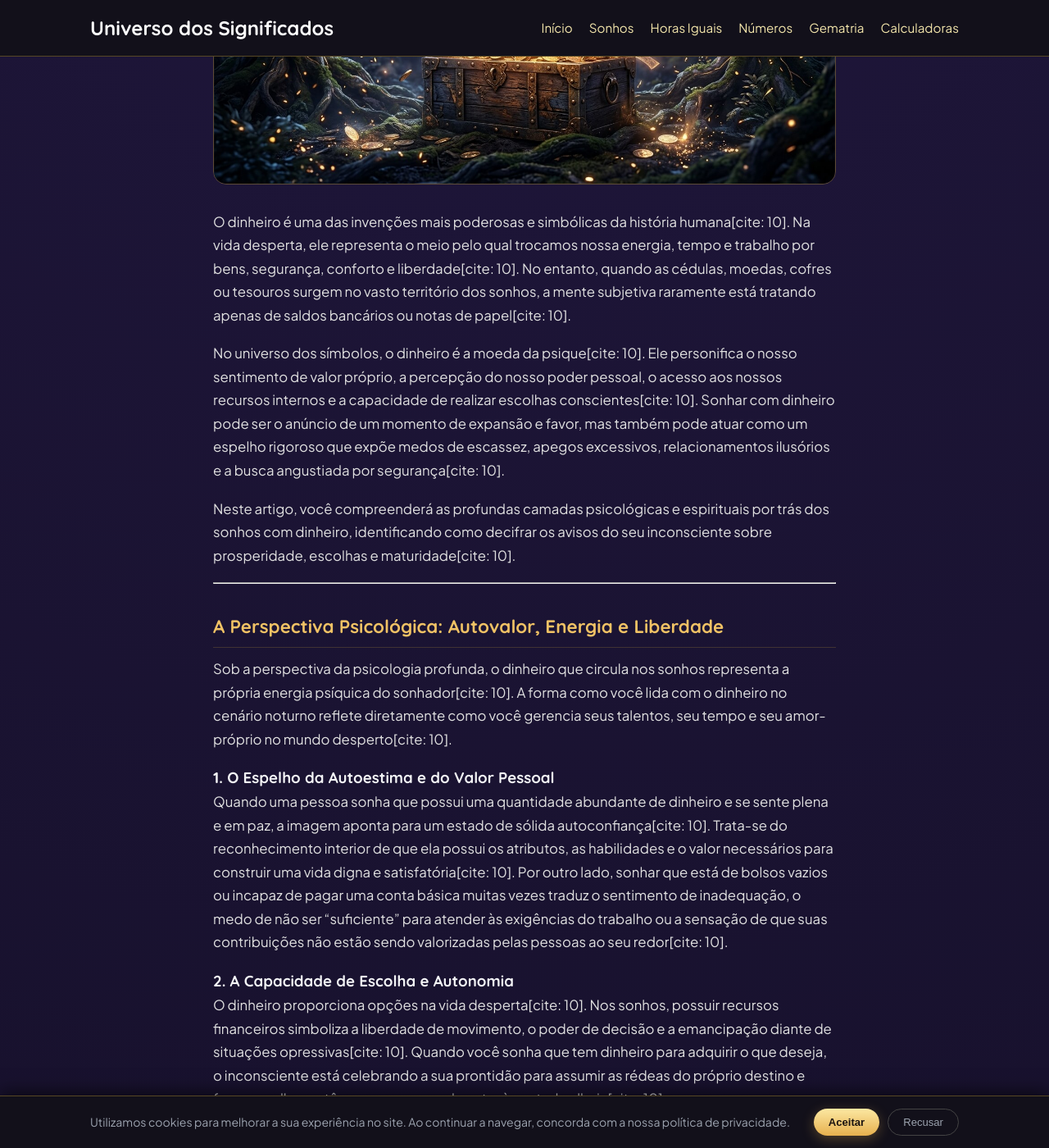
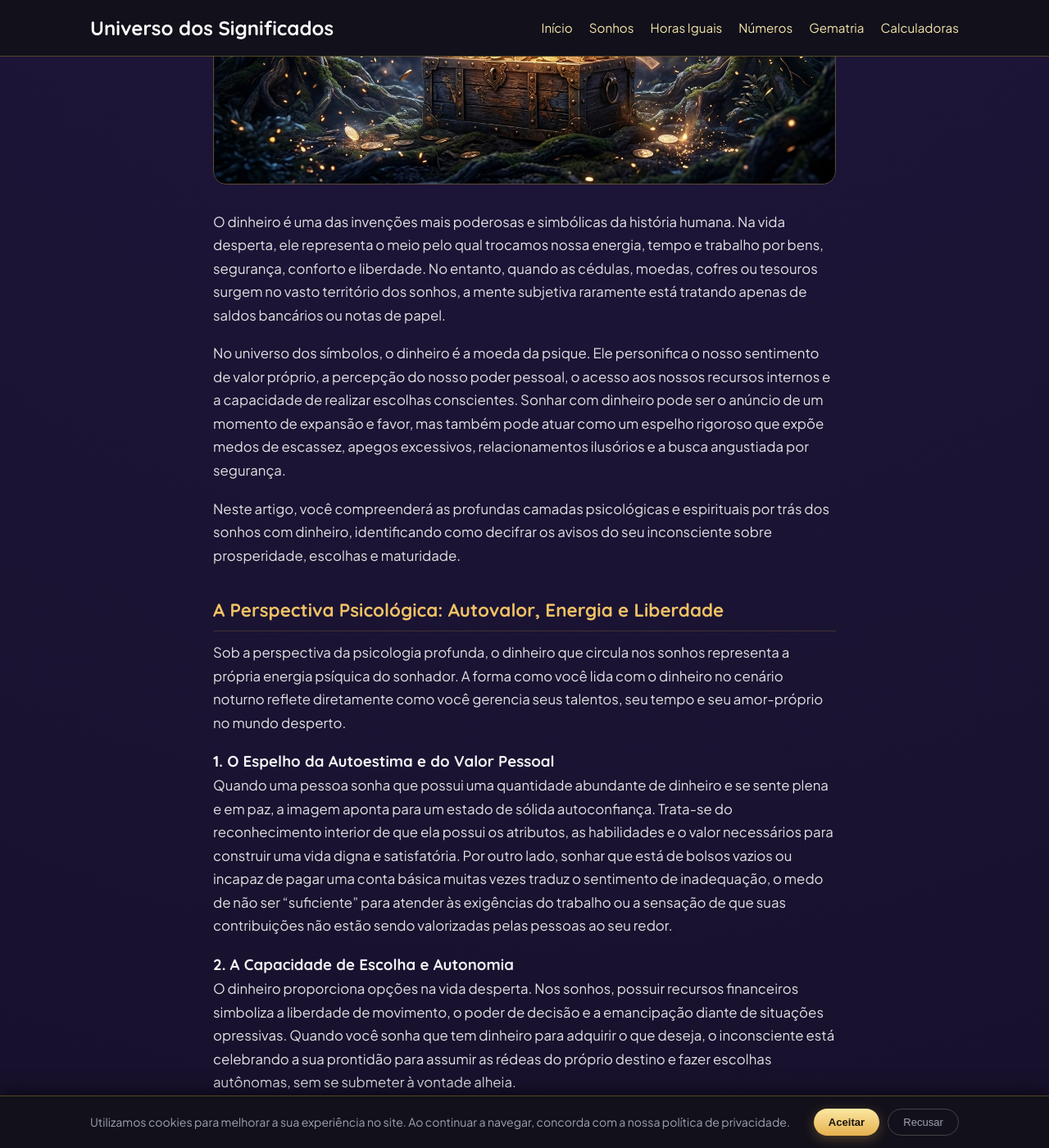
Before and after one commit to dreams-num/portal-significados, a Jekyll site: the page built from _posts/2026-04-01-Sonhar-com-Dinheiro-Abundância-Prosperidade-Alertas.md, in a window 1280 px wide and 1400 px high, scrolled down 509 px. Shown: the whole window at 82% size. Built offline with Jekyll 4.4.1, drawn with Linux system fonts in a browser that asks for light colours; some of the changed text lies outside the part shown.

Commit message:
Update 2026-04-01-Sonhar-com-Dinheiro-Abundância-Prosperidade-Alertas.md

```diff
--- a/_posts/2026-04-01-Sonhar-com-Dinheiro-Abundância-Prosperidade-Alertas.md
+++ b/_posts/2026-04-01-Sonhar-com-Dinheiro-Abundância-Prosperidade-Alertas.md
@@ -11,98 +11,84 @@ category_name: sonhos
 # Sonhar com Dinheiro e Abundância: Prosperidade Material, Recursos Internos e Alertas
 
 <figure style="margin: 25px 0; text-align: center;">
-   <img src="{{ '/assets/images/dinheiro-abundancia.jpg' | relative_url }}" alt="Sonhar com Dinheiro e Abundância" style="max-width: 100%; border-radius: 16px; border: 1px solid var(--border-color);">
+   <img src="{{ '/assets/images/dinheiro-abundancia.jpg' | relative_url }}" alt="Um baú aberto cheio de moedas e notas de dinheiro dourados no meio de arvores à noite" style="max-width: 100%; border-radius: 16px; border: 1px solid var(--border-color);">
 </figure>
 
+O dinheiro é uma das invenções mais poderosas e simbólicas da história humana. Na vida desperta, ele representa o meio pelo qual trocamos nossa energia, tempo e trabalho por bens, segurança, conforto e liberdade. No entanto, quando as cédulas, moedas, cofres ou tesouros surgem no vasto território dos sonhos, a mente subjetiva raramente está tratando apenas de saldos bancários ou notas de papel.
 
-O dinheiro é uma das invenções mais poderosas e simbólicas da história humana[cite: 10]. Na vida desperta, ele representa o meio pelo qual trocamos nossa energia, tempo e trabalho por bens, segurança, conforto e liberdade[cite: 10]. No entanto, quando as cédulas, moedas, cofres ou tesouros surgem no vasto território dos sonhos, a mente subjetiva raramente está tratando apenas de saldos bancários ou notas de papel[cite: 10].
+No universo dos símbolos, o dinheiro é a moeda da psique. Ele personifica o nosso sentimento de valor próprio, a percepção do nosso poder pessoal, o acesso aos nossos recursos internos e a capacidade de realizar escolhas conscientes. Sonhar com dinheiro pode ser o anúncio de um momento de expansão e favor, mas também pode atuar como um espelho rigoroso que expõe medos de escassez, apegos excessivos, relacionamentos ilusórios e a busca angustiada por segurança.
 
-No universo dos símbolos, o dinheiro é a moeda da psique[cite: 10]. Ele personifica o nosso sentimento de valor próprio, a percepção do nosso poder pessoal, o acesso aos nossos recursos internos e a capacidade de realizar escolhas conscientes[cite: 10]. Sonhar com dinheiro pode ser o anúncio de um momento de expansão e favor, mas também pode atuar como um espelho rigoroso que expõe medos de escassez, apegos excessivos, relacionamentos ilusórios e a busca angustiada por segurança[cite: 10].
-
-Neste artigo, você compreenderá as profundas camadas psicológicas e espirituais por trás dos sonhos com dinheiro, identificando como decifrar os avisos do seu inconsciente sobre prosperidade, escolhas e maturidade[cite: 10].
-
----
+Neste artigo, você compreenderá as profundas camadas psicológicas e espirituais por trás dos sonhos com dinheiro, identificando como decifrar os avisos do seu inconsciente sobre prosperidade, escolhas e maturidade.
 
 ## A Perspectiva Psicológica: Autovalor, Energia e Liberdade
 
-Sob a perspectiva da psicologia profunda, o dinheiro que circula nos sonhos representa a própria energia psíquica do sonhador[cite: 10]. A forma como você lida com o dinheiro no cenário noturno reflete diretamente como você gerencia seus talentos, seu tempo e seu amor-próprio no mundo desperto[cite: 10].
+Sob a perspectiva da psicologia profunda, o dinheiro que circula nos sonhos representa a própria energia psíquica do sonhador. A forma como você lida com o dinheiro no cenário noturno reflete diretamente como você gerencia seus talentos, seu tempo e seu amor-próprio no mundo desperto.
 
 ### 1. O Espelho da Autoestima e do Valor Pessoal
-Quando uma pessoa sonha que possui uma quantidade abundante de dinheiro e se sente plena e em paz, a imagem aponta para um estado de sólida autoconfiança[cite: 10]. Trata-se do reconhecimento interior de que ela possui os atributos, as habilidades e o valor necessários para construir uma vida digna e satisfatória[cite: 10]. Por outro lado, sonhar que está de bolsos vazios ou incapaz de pagar uma conta básica muitas vezes traduz o sentimento de inadequação, o medo de não ser "suficiente" para atender às exigências do trabalho ou a sensação de que suas contribuições não estão sendo valorizadas pelas pessoas ao seu redor[cite: 10].
+Quando uma pessoa sonha que possui uma quantidade abundante de dinheiro e se sente plena e em paz, a imagem aponta para um estado de sólida autoconfiança. Trata-se do reconhecimento interior de que ela possui os atributos, as habilidades e o valor necessários para construir uma vida digna e satisfatória. Por outro lado, sonhar que está de bolsos vazios ou incapaz de pagar uma conta básica muitas vezes traduz o sentimento de inadequação, o medo de não ser "suficiente" para atender às exigências do trabalho ou a sensação de que suas contribuições não estão sendo valorizadas pelas pessoas ao seu redor.
 
 ### 2. A Capacidade de Escolha e Autonomia
-O dinheiro proporciona opções na vida desperta[cite: 10]. Nos sonhos, possuir recursos financeiros simboliza a liberdade de movimento, o poder de decisão e a emancipação diante de situações opressivas[cite: 10]. Quando você sonha que tem dinheiro para adquirir o que deseja, o inconsciente está celebrando a sua prontidão para assumir as rédeas do próprio destino e fazer escolhas autônomas, sem se submeter à vontade alheia[cite: 10].
-
----
+O dinheiro proporciona opções na vida desperta. Nos sonhos, possuir recursos financeiros simboliza a liberdade de movimento, o poder de decisão e a emancipação diante de situações opressivas. Quando você sonha que tem dinheiro para adquirir o que deseja, o inconsciente está celebrando a sua prontidão para assumir as rédeas do próprio destino e fazer escolhas autônomas, sem se submeter à vontade alheia.
 
 ## A Perspectiva Espiritual: Favor, Autoridade e Recursos da Alma
 
-No plano espiritual e nas antigas tradições de interpretação simbólica, o dinheiro é enxergado como a representação do favor, da autoridade concedida e do fluxo de bênçãos que nutre a existência humana[cite: 10].
+No plano espiritual e nas antigas tradições de interpretação simbólica, o dinheiro é enxergado como a representação do favor, da autoridade concedida e do fluxo de bênçãos que nutre a existência humana.
 
 ### 1. A Representação do Favor e das Oportunidades
-Em diversos textos sagrados e manuais de sabedoria ancestral, o dinheiro que chega de forma limpa e inesperada nos sonhos simboliza o favor e a providência[cite: 10]. Ele indica que novas portas de oportunidades estão se abrindo, trazendo não apenas prosperidade material, mas também autoridade espiritual e reconhecimento para realizar obras de impacto e benefício ao próximo[cite: 10].
+Em diversos textos sagrados e manuais de sabedoria ancestral, o dinheiro que chega de forma limpa e inesperada nos sonhos simboliza o favor e a providência. Ele indica que novas portas de oportunidades estão se abrindo, trazendo não apenas prosperidade material, mas também autoridade espiritual e reconhecimento para realizar obras de impacto e benefício ao próximo.
 
 ### 2. A Sacralidade do Fluxo e da Armadilha do Acúmulo
-A verdadeira prosperidade espiritual não se baseia na estagnação ou no acúmulo ganancioso, mas na capacidade de manter os recursos em circulação[cite: 10]. Quando o sonho mostra cofres trancados, bancos inacessíveis ou um desejo desesperado de esconder valores por medo, a mente espiritual alerta para o "espírito de escassez"[cite: 10]. O apego neurótico ao dinheiro reflete a ilusão de que a segurança vem apenas do plano material, esquecendo que a fonte de toda a abundância reside no alinhamento interior e na confiança no fluxo da vida[cite: 10].
-
----
+A verdadeira prosperidade espiritual não se baseia na estagnação ou no acúmulo ganancioso, mas na capacidade de manter os recursos em circulação. Quando o sonho mostra cofres trancados, bancos inacessíveis ou um desejo desesperado de esconder valores por medo, a mente espiritual alerta para o "espírito de escassez". O apego neurótico ao dinheiro reflete a ilusão de que a segurança vem apenas do plano material, esquecendo que a fonte de toda a abundância reside no alinhamento interior e na confiança no fluxo da vida.
 
 ## Achar, Ganhar ou Perder Dinheiro: As Ações e Seus Significados
 
-O significado de um sonho com dinheiro depende fundamentalmente da ação central que se desenrola no cenário noturno[cite: 10].
+O significado de um sonho com dinheiro depende fundamentalmente da ação central que se desenrola no cenário noturno.
 
 ### 1. Sonhar que Acha Dinheiro
-Achar dinheiro no chão, em um casaco antigo ou em uma bolsa esquecida é um dos cenários mais auspiciosos[cite: 10]. Simboliza a redescoberta de talentos adormecidos, a chegada de surpresas agradáveis e o surgimento de novas oportunidades que pareciam improváveis[cite: 10]. Indica que a vida está oferecendo um "crédito" de energia e que você está prestes a colher frutos positivos a partir de esforços anteriores ou de conexões inesperadas[cite: 10].
+Achar dinheiro no chão, em um casaco antigo ou em uma bolsa esquecida é um dos cenários mais auspiciosos. Simboliza a redescoberta de talentos adormecidos, a chegada de surpresas agradáveis e o surgimento de novas oportunidades que pareciam improváveis. Indica que a vida está oferecendo um "crédito" de energia e que você está prestes a colher frutos positivos a partir de esforços anteriores ou de conexões inesperadas.
 
 ### 2. Sonhar que Perde Dinheiro
-Perder uma carteira, deixar cédulas caírem pelo caminho ou ser roubado provoca ansiedade no sonho e reflete um período de desgaste emocional e sensação de vulnerabilidade[cite: 10]. Esse evento sinaliza que o sonhador sente que sua energia vital, seu tempo ou seu poder pessoal estão sendo drenados por compromissos excessivos, relacionamentos tóxicos ou más escolhas profissionais[cite: 10]. O sonho funciona como um forte alerta para revisar prioridades e proteger aquilo que é genuinamente valioso[cite: 10].
+Perder uma carteira, deixar cédulas caírem pelo caminho ou ser roubado provoca ansiedade no sonho e reflete um período de desgaste emocional e sensação de vulnerabilidade. Esse evento sinaliza que o sonhador sente que sua energia vital, seu tempo ou seu poder pessoal estão sendo drenados por compromissos excessivos, relacionamentos tóxicos ou más escolhas profissionais. O sonho funciona como um forte alerta para revisar prioridades e proteger aquilo que é genuinamente valioso.
 
 ### 3. Sonhar que Conta Dinheiro
-A interpretação de contar dinheiro varia conforme a intenção e o resultado[cite: 10]:
-- **Contar o próprio dinheiro e ver que a quantia é suficiente:** Indica estabilidade, capacidade de honrar compromissos e tranquilidade para planejar o futuro[cite: 10].
-- **Contar o dinheiro e encontrar um déficit:** Alerta para preocupações iminentes com pagamentos, sinalizando que você pode estar vivendo além das suas possibilidades ou gastando energia de forma desordenada[cite: 10].
-- **Contar dinheiro para entregar a outra pessoa:** Sugere que você pode enfrentar perdas financeiras ou contratempos ao assumir responsabilidades que pertencem a terceiros[cite: 10].
-
----
+A interpretação de contar dinheiro varia conforme a intenção e o resultado:
+- **Contar o próprio dinheiro e ver que a quantia é suficiente:** Indica estabilidade, capacidade de honrar compromissos e tranquilidade para planejar o futuro.
+- **Contar o dinheiro e encontrar um déficit:** Alerta para preocupações iminentes com pagamentos, sinalizando que você pode estar vivendo além das suas possibilidades ou gastando energia de forma desordenada.
+- **Contar dinheiro para entregar a outra pessoa:** Sugere que você pode enfrentar perdas financeiras ou contratempos ao assumir responsabilidades que pertencem a terceiros.
 
 ### A Substância do Dinheiro no Sonho
-A substância do dinheiro no sonho traz nuances valiosas para a interpretação[cite: 10]:
+A substância do dinheiro no sonho traz nuances valiosas para a interpretação:
 
-1. **Dinheiro em Papel (Cédulas):** As notas de papel representam recursos dinâmicos e de circulação rápida[cite: 10]. Ver maços de cédulas novas e limpas anuncia o avanço de projetos comerciais, facilidade de negociação e o aumento da honra e da reputação do sonhador em seu meio social[cite: 10].
+1. **Dinheiro em Papel (Cédulas):** As notas de papel representam recursos dinâmicos e de circulação rápida. Ver maços de cédulas novas e limpas anuncia o avanço de projetos comerciais, facilidade de negociação e o aumento da honra e da reputação do sonhador em seu meio social.
 2. **Moedas (Ouro, Prata e Cobre):**
-   - **Moedas de Ouro:** São o símbolo supremo da prosperidade sólida, da saúde robusta e de grandes elevações na vida pessoal[cite: 10]. Sonhar com ouro aponta para conquistas duradouras e viagens enriquecedoras[cite: 10].
-   - **Moedas de Prata:** Historicamente ligadas ao comércio, mas também às disputas, ver moedas de prata limpas e brilhantes indica ganho justo[cite: 10]. Contudo, moedas de prata opacas ou recebidas como presente em contextos incertos podem alertar para discórdias familiares, pequenos desentendimentos ou volatilidade nos relacionamentos[cite: 10].
-   - **Moedas de Cobre ou Metal Inferior:** Simbolizam lutas árduas, tarefas braçais e a necessidade de despender grande esforço físico para obter retornos modestos[cite: 10].
-
----
+   - **Moedas de Ouro:** São o símbolo supremo da prosperidade sólida, da saúde robusta e de grandes elevações na vida pessoal. Sonhar com ouro aponta para conquistas duradouras e viagens enriquecedoras.
+   - **Moedas de Prata:** Historicamente ligadas ao comércio, mas também às disputas, ver moedas de prata limpas e brilhantes indica ganho justo. Contudo, moedas de prata opacas ou recebidas como presente em contextos incertos podem alertar para discórdias familiares, pequenos desentendimentos ou volatilidade nos relacionamentos.
+   - **Moedas de Cobre ou Metal Inferior:** Simbolizam lutas árduas, tarefas braçais e a necessidade de despender grande esforço físico para obter retornos modestos.
 
 ## Dinheiro Falso, Roubado ou Emprestado: Alertas e Ilusões
 
-Nem todos os sonhos com dinheiro trazem mensagens de bonança[cite: 10]. Muitos funcionam como advertências cruciais sobre a qualidade dos seus projetos e alianças[cite: 10].
+Nem todos os sonhos com dinheiro trazem mensagens de bonança. Muitos funcionam como advertências cruciais sobre a qualidade dos seus projetos e alianças.
 
 ### 1. Dinheiro Falso ou Rasgado
-Receber ou manusear dinheiro falso no sonho é um aviso contundente contra aparências enganosas e falsas promessas[cite: 10]. O sonho revela que você pode estar depositando confiança em pessoas desonestas ou se iludindo com propostas de negócios que parecem lucrativas, mas carecem de substância real[cite: 10]. Alerta também para o risco de tentar parecer algo que você não é para impressionar a sociedade[cite: 10].
+Receber ou manusear dinheiro falso no sonho é um aviso contundente contra aparências enganosas e falsas promessas. O sonho revela que você pode estar depositando confiança em pessoas desonestas ou se iludindo com propostas de negócios que parecem lucrativas, mas carecem de substância real. Alerta também para o risco de tentar parecer algo que você não é para impressionar a sociedade.
 
 ### 2. Dinheiro Roubado ou Extorquido
-Ver a si mesmo roubando dinheiro adverte que atitudes impulsivas, desespero ou falta de ética podem colocar sua reputação em risco grave[cite: 10]. Caso o dinheiro seja roubado de você, o sonho aponta para a presença de rivais ou pessoas invejosas que buscam se apropriar do mérito do seu trabalho[cite: 10].
+Ver a si mesmo roubando dinheiro adverte que atitudes impulsivas, desespero ou falta de ética podem colocar sua reputação em risco grave. Caso o dinheiro seja roubado de você, o sonho aponta para a presença de rivais ou pessoas invejosas que buscam se apropriar do mérito do seu trabalho.
 
 ### 3. Dinheiro Emprestado e Dívidas
-Sonhar que você está gastando dinheiro emprestado ou acumulando dívidas pesadas é um indicador claro de que você está "vivendo de renda alheia" no aspecto emocional ou profissional[cite: 10]. O sonho adverte que a dependência de favores de terceiros trará constrangimentos e que a sua liberdade depende da construção de uma base própria e independente[cite: 10].
-
----
+Sonhar que você está gastando dinheiro emprestado ou acumulando dívidas pesadas é um indicador claro de que você está "vivendo de renda alheia" no aspecto emocional ou profissional. O sonho adverte que a dependência de favores de terceiros trará constrangimentos e que a sua liberdade depende da construção de uma base própria e independente.
 
 ## Riqueza Material vs. Abundância Interior
 
-O grande ensinamento dos sonhos com dinheiro é a compreensão de que a verdadeira riqueza é um estado de consciência[cite: 10]. A mente noturna costuma usar o ouro e as moedas para nos lembrar de que os maiores tesouros são aqueles que não podem ser corroídos: a integridade, a sabedoria, a paz de espírito e o amor[cite: 10].
+O grande ensinamento dos sonhos com dinheiro é a compreensão de que a verdadeira riqueza é um estado de consciência. A mente noturna costuma usar o ouro e as moedas para nos lembrar de que os maiores tesouros são aqueles que não podem ser corroídos: a integridade, a sabedoria, a paz de espírito e o amor.
 
-Quando você aprende a ler a mensagem dos seus sonhos com prosperidade, percebe que a escassez nem sempre é uma realidade financeira, mas frequentemente um bloqueio de atitude[cite: 10]. Ajustar a sua mentalidade, cultivar a gratidão e reconhecer o seu valor interior são os primeiros passos para que a abundância se manifeste em todas as áreas da sua vida desperta[cite: 10].
+Quando você aprende a ler a mensagem dos seus sonhos com prosperidade, percebe que a escassez nem sempre é uma realidade financeira, mas frequentemente um bloqueio de atitude. Ajustar a sua mentalidade, cultivar a gratidão e reconhecer o seu valor interior são os primeiros passos para que a abundância se manifeste em todas as áreas da sua vida desperta.
 
----
 
 ## Como Interpretar o Seu Sonho com Dinheiro: Passo a Passo Reflexivo
 
-1. **Analise a sua emoção durante o sonho:** Você se sentiu aliviado, ganancioso, culpado, generoso ou apavorado? O sentimento revela se o seu sonho trata de gratidão e expansão ou de medo e ganância reprimida[cite: 10].
-2. **Avalie o seu relacionamento com os recursos no mundo desperto:** Você tem investido em si mesmo ou tem gasto suas economias e sua energia com coisas banais[cite: 10]?
-3. **Identifique o tipo de recurso necessário:** Pergunte-se se o sonho está pedindo mais atenção às suas finanças reais ou se está convidando você a resgatar a sua autoestima e defender o seu valor em um relacionamento ou carreira[cite: 10].
+1. **Analise a sua emoção durante o sonho:** Você se sentiu aliviado, ganancioso, culpado, generoso ou apavorado? O sentimento revela se o seu sonho trata de gratidão e expansão ou de medo e ganância reprimida.
+2. **Avalie o seu relacionamento com os recursos no mundo desperto:** Você tem investido em si mesmo ou tem gasto suas economias e sua energia com coisas banais?
+3. **Identifique o tipo de recurso necessário:** Pergunte-se se o sonho está pedindo mais atenção às suas finanças reais ou se está convidando você a resgatar a sua autoestima e defender o seu valor em um relacionamento ou carreira.
 
-> **O dinheiro, portanto, é um instrumento de iluminação quando bem interpretado nos sonhos.** Ao decifrar suas notas e moedas simbólicas, você assume o controle sobre a sua energia e se prepara para viver uma vida de verdadeira abundância e propósito[cite: 10].
+> **O dinheiro, portanto, é um instrumento de iluminação quando bem interpretado nos sonhos.** Ao decifrar suas notas e moedas simbólicas, você assume o controle sobre a sua energia e se prepara para viver uma vida de verdadeira abundância e propósito.
```
Also changed, not shown: other parts of _posts/2026-04-01-Sonhar-com-Dinheiro-Abundância-Prosperidade-Alertas.md (+1 -1 lines).
